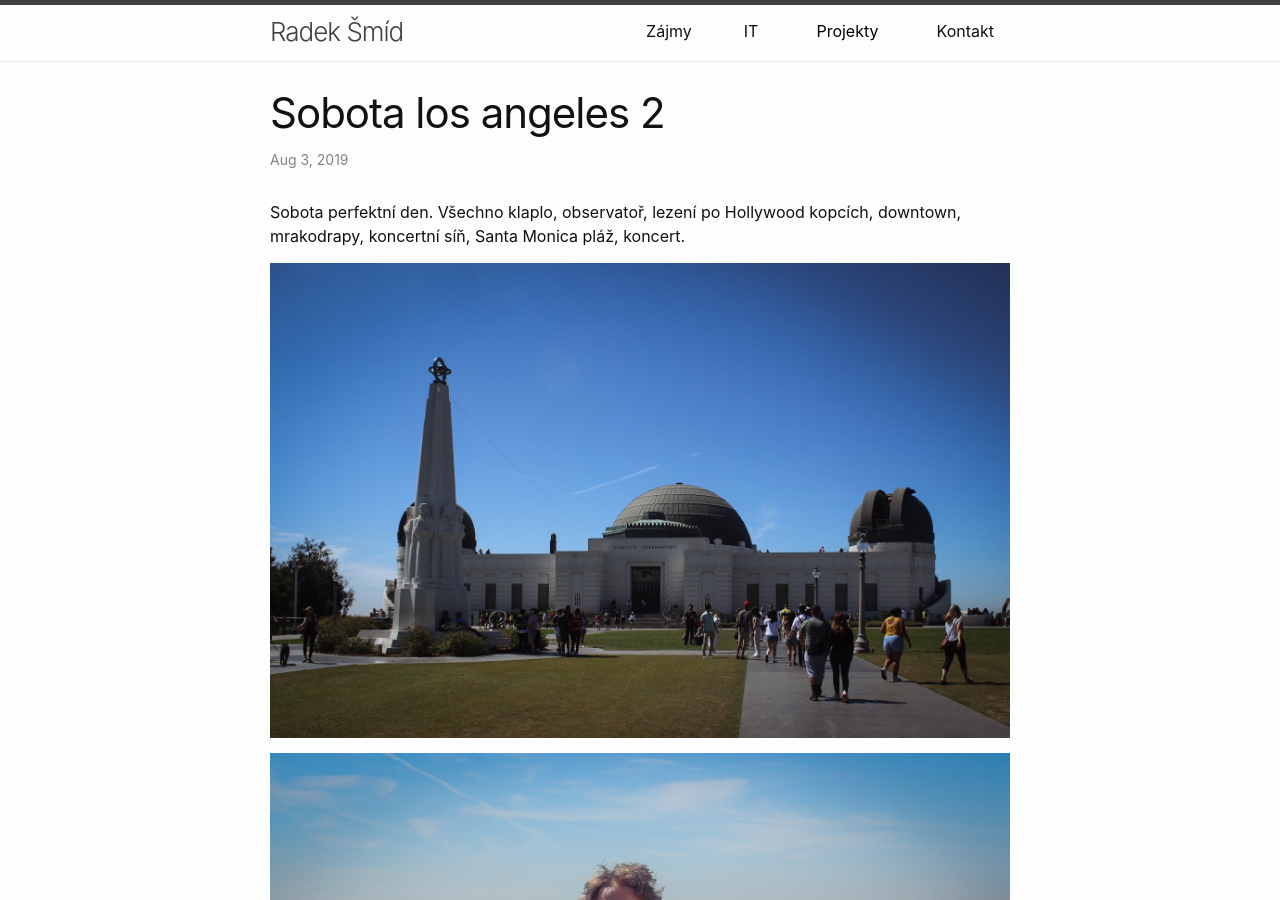
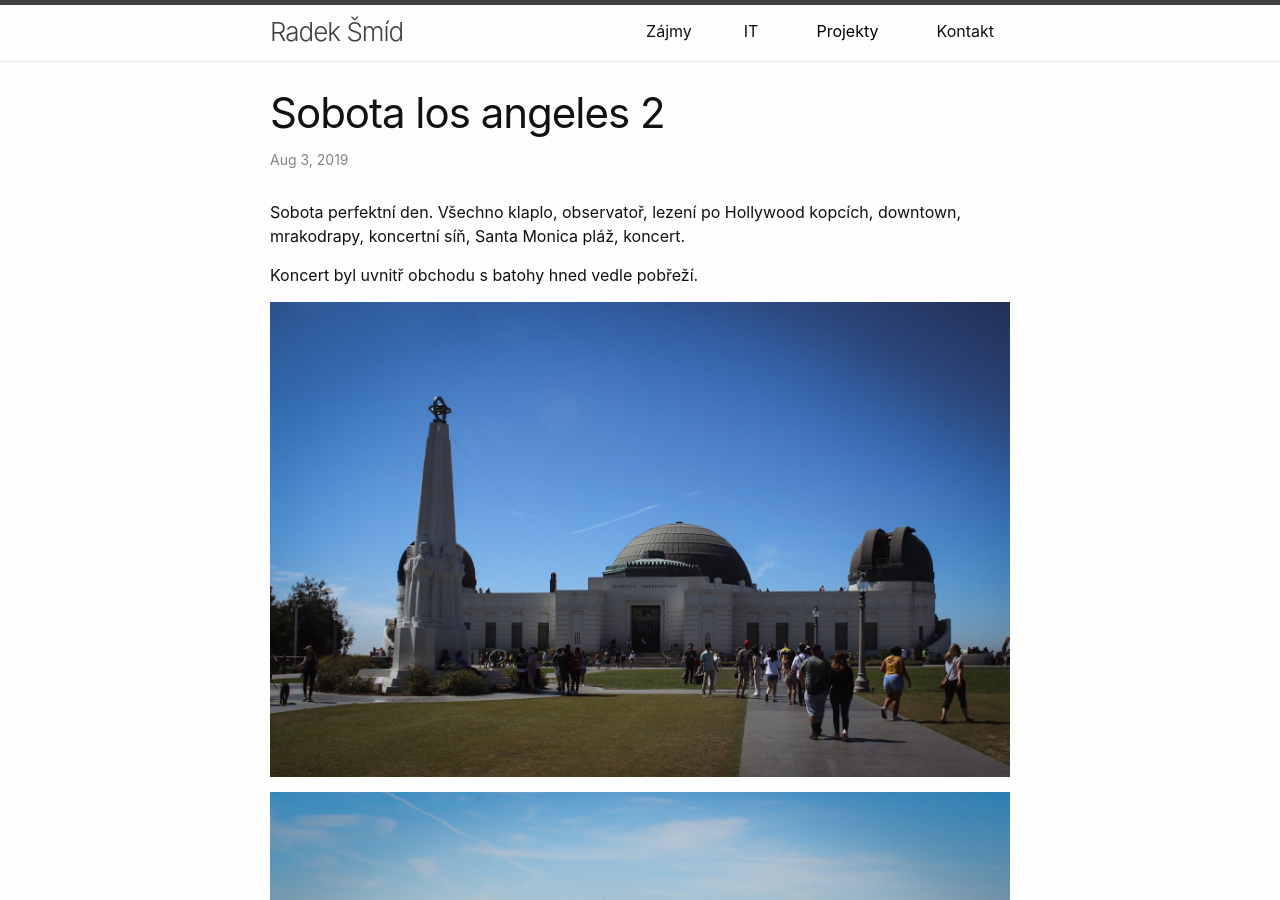
Before and after one commit to Smidra/rada.smid.io-site, a Jekyll site: the page built from _posts/2019-08-03-Sobota Los Angeles 2.md, in a window 1280 px wide and 900 px high. Built offline with Jekyll 4.4.1, drawn with Linux system fonts in a browser that asks for light colours.

Commit message:
Update from Forestry.io Radek Šmíd updated _posts/2019-08-03-Sobota Los Angeles 2.md

```diff
--- a/_posts/2019-08-03-Sobota Los Angeles 2.md
+++ b/_posts/2019-08-03-Sobota Los Angeles 2.md
@@ -4,6 +4,8 @@ date: 2019-08-03 09:00:00 +0200
 
 ---
 Sobota perfektní den. Všechno klaplo, observatoř, lezení po Hollywood kopcích, downtown, mrakodrapy, koncertní síň, Santa Monica pláž, koncert.
+
+Koncert byl uvnitř obchodu s batohy hned vedle pobřeží.
 
 ![](/fotky-amerika/96126EA0-1399-4554-A431-E909C493984D.jpeg)
 
```
